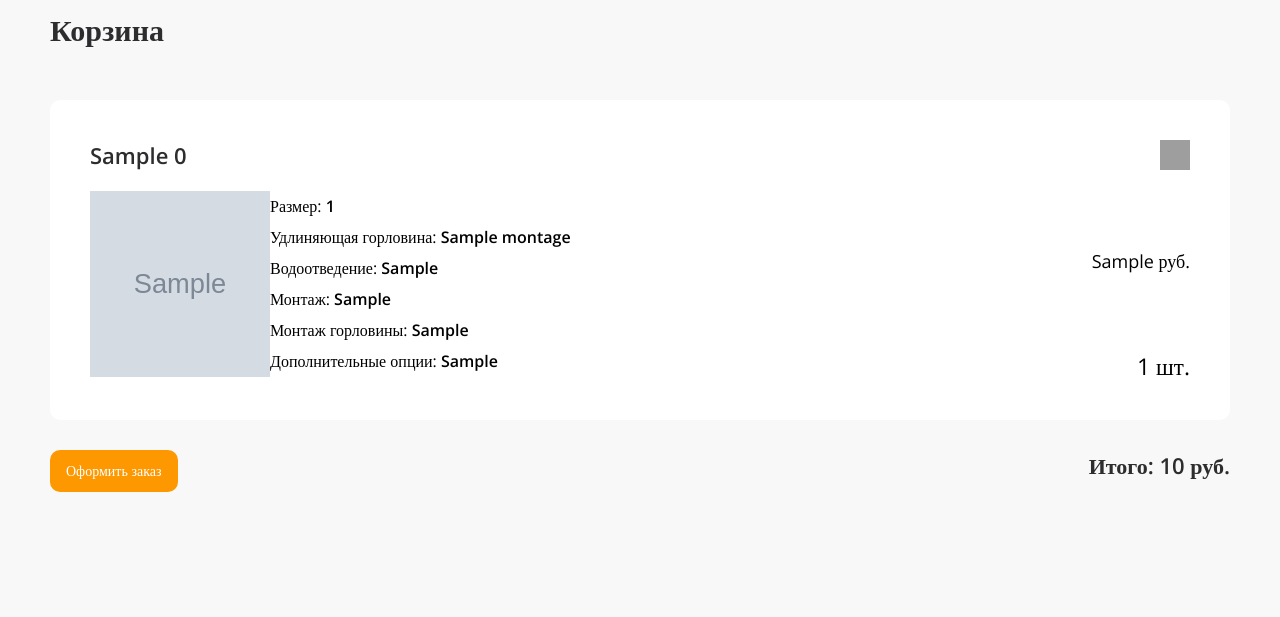
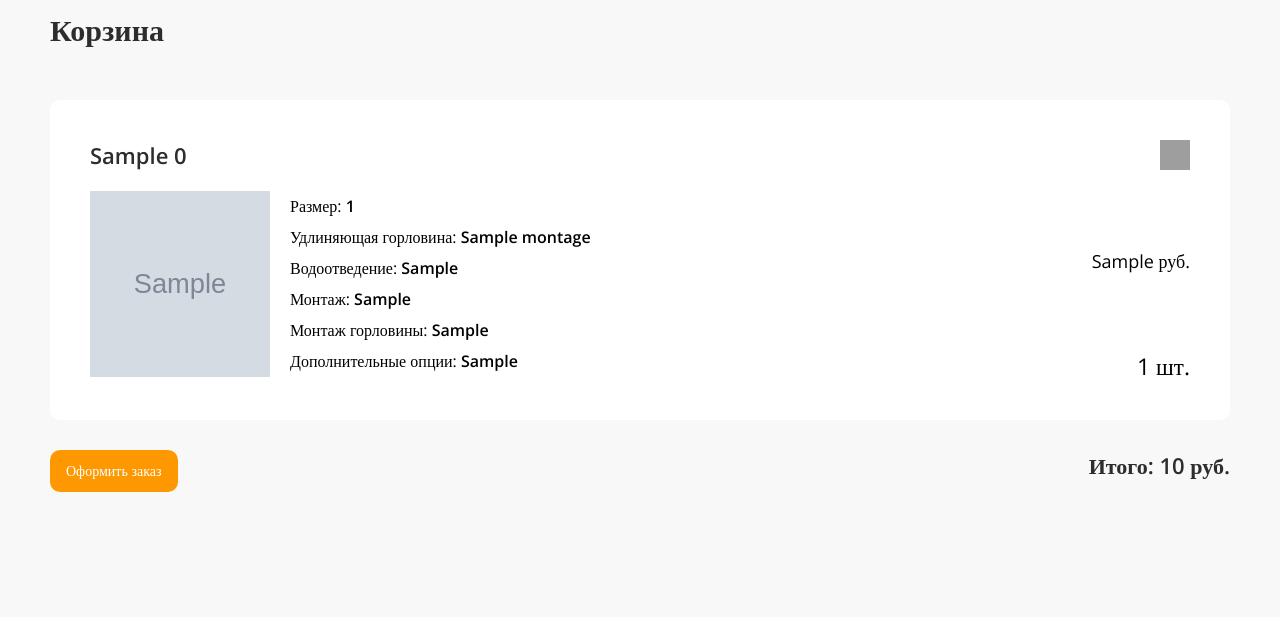
Before and after one commit to Svyat21/RuSanitApp, a Django app: template rusanitapp/shop/templates/shop/basket.html in a window 1280 px wide. Shown: the part 145-762 px from the top of the page. Run offline with Django 3.2, Linux system fonts and the light colour scheme; the template is opened without the code that fills it: most values are stand-ins (such as "Sample title", 1, 10 or a date in 2020); grey boxes marked "Sample" are stand-in pictures; some libraries are stand-ins or nearby versions; grey boxes are pictures that could not be loaded.

Commit message:
added 20px margins to the right of the product photo in the shopping cart

```diff
--- a/rusanitapp/shop/static/shop/css/main.css
+++ b/rusanitapp/shop/static/shop/css/main.css
@@ -351,6 +351,7 @@ body{
     display: flex;
     flex-direction: column;
     justify-content: space-around;
+    margin-left: 20px;
 }
 .bascet-prod-servise p{
     font-style: normal;
```
